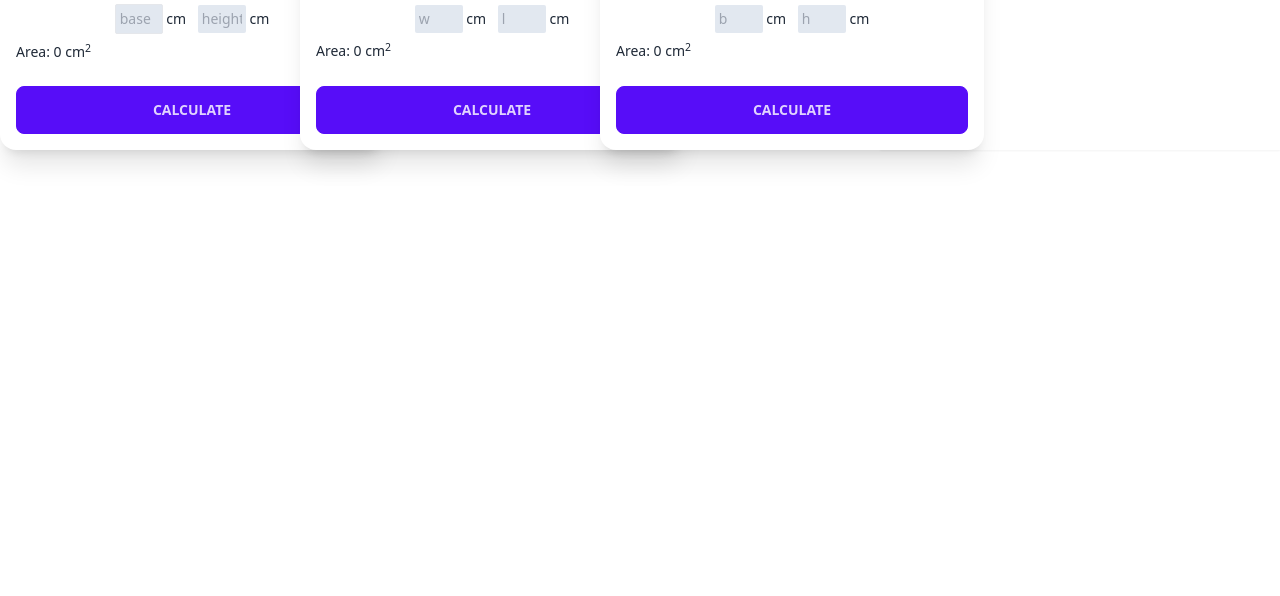
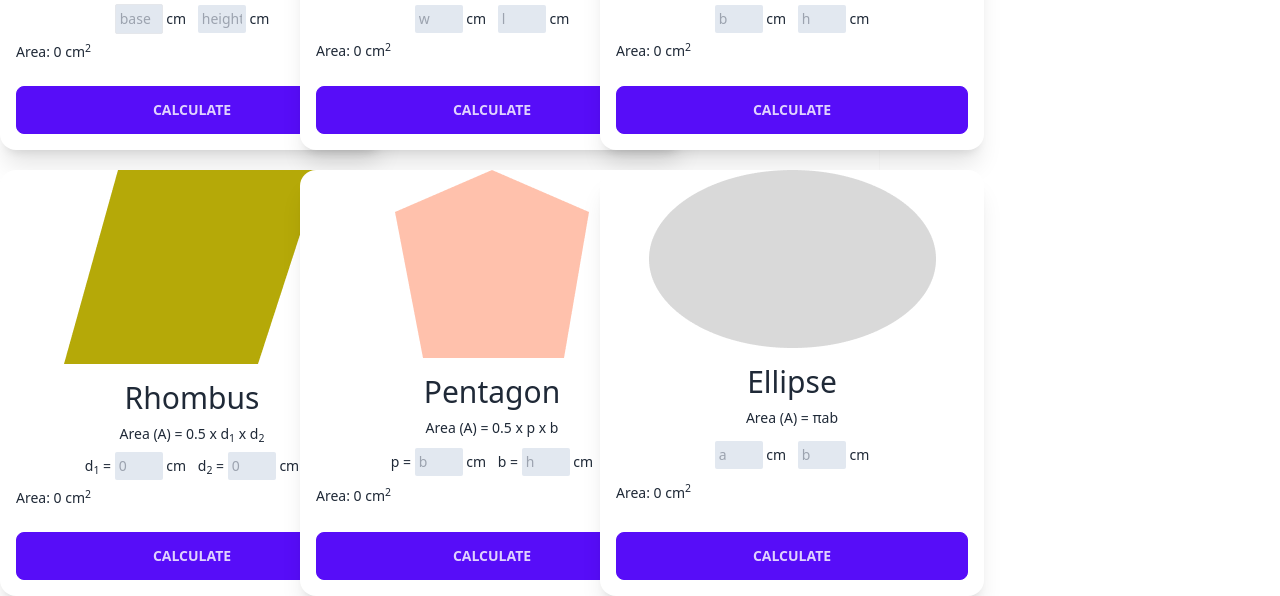
Before and after one commit to ashiqee/geometry-genius, a plain HTML site: page index.html in a window 1280 px wide. Shown: the part 358-954 px from the top of the page. Before the commit the page ends 800 px from the top, so only its background shows below. Drawn offline with nearby package versions, Linux system fonts and the light colour scheme.

Commit message:
Ellipse Done

```diff
--- a/JS/area-calculator.js
+++ b/JS/area-calculator.js
@@ -67,3 +67,45 @@ function calculateParallelogramArea() {
   const textElement = document.getElementById("parallelogram-area");
   textElement.innerText = parallelogramArea;
 }
+
+//---Rhombus cal---------
+
+function calculateRhombusArea() {
+  const d1 = getInputValue("rhombus-d1");
+
+  const d2 = getInputValue("rhombus-d2");
+
+  //calculate
+
+  const rhombusArea = 0.5 * d1 * d2;
+
+  //set value function call
+  setTextElement("rhombus-area", rhombusArea);
+}
+
+//--------Pentagon------------
+
+function calculatePentagonArea() {
+  const p = getInputValue("pentagon-p");
+  const h = getInputValue("pentagon-height");
+
+  //cal
+
+  const pentagonArea = 0.5 * p * h;
+
+  //set value show
+  setTextElement("pentagon-area", pentagonArea);
+}
+
+//------------Ellipse-----
+
+function calculateEllipseArea() {
+  const a = getInputValue("ellipse-a");
+  const b = getInputValue("ellipse-b");
+
+  //cal
+  const ellipseArea = Math.PI * a * b;
+
+  // set value
+  setTextElement("ellipse-area", ellipseArea);
+}
--- /dev/null
+++ b/JS/utilites.js
@@ -0,0 +1,16 @@
+//reuseable function
+
+//get input data
+function getInputValue(fieldId) {
+  const inputField = document.getElementById(fieldId);
+  const inputValueText = inputField.value;
+  const value = parseFloat(inputValueText);
+  return value;
+}
+
+// set view value
+
+function setTextElement(elementId, areaValue) {
+  const textElement = document.getElementById(elementId);
+  textElement.innerText = areaValue;
+}
--- a/index.html
+++ b/index.html
@@ -89,7 +89,7 @@
               </div>
             </div>
           </div>
-          <!-- card-three    n n-->
+          <!-- parallelogram card-three    n n-->
           <div class="card card-compact w-96 bg-base-100 shadow-xl">
             <figure><img src="images/parallelogram.png" alt="Shoes" /></figure>
             <div class="card-body text-center">
@@ -124,11 +124,120 @@
               </div>
             </div>
           </div>
+          <!-- Rhombus card-four    n n-->
+          <div class="card card-compact w-96 bg-base-100 shadow-xl">
+            <figure><img src="images/rhombus.png" alt="Shoes" /></figure>
+            <div class="card-body text-center">
+              <h2 class="text-3xl text-center">Rhombus</h2>
+              <p>Area (A) = 0.5 x d<sub>1</sub> x d<sub>2</sub></p>
+              <p>
+                <span>d<sub>1</sub> = </span>
+                <input
+                  class="w-12 bg-slate-200 p-1 rounded-sm"
+                  placeholder="0"
+                  type="text"
+                  name=""
+                  id="rhombus-d1" />
+                <span class="pr-2">cm</span>
+                <span>d<sub>2</sub> = </span>
+                <input
+                  class="w-12 bg-slate-200 p-1 rounded-sm"
+                  placeholder="0"
+                  type="text"
+                  name=""
+                  id="rhombus-d2" />
+                <span>cm</span>
+              </p>
+              <p class="text-left">
+                Area: <span id="rhombus-area">0</span> cm<sup>2</sup>
+              </p>
+              <div class="card-actions justify-center mt-4">
+                <button
+                  class="btn btn-primary w-full"
+                  onclick="calculateRhombusArea()">
+                  Calculate
+                </button>
+              </div>
+            </div>
+          </div>
+          <!-- Pentagon card-five    n n-->
+          <div class="card card-compact w-96 bg-base-100 shadow-xl">
+            <figure><img src="images/pentagon.png" alt="Shoes" /></figure>
+            <div class="card-body text-center">
+              <h2 class="text-3xl text-center">Pentagon</h2>
+              <p>Area (A) = 0.5 x p x b</p>
+              <p>
+                <span>p = </span>
+                <input
+                  class="w-12 bg-slate-200 p-1 rounded-sm"
+                  placeholder="b"
+                  type="text"
+                  name=""
+                  id="pentagon-p" />
+                <span class="pr-2">cm</span>
+
+                <span>b = </span>
+                <input
+                  class="w-12 bg-slate-200 p-1 rounded-sm"
+                  placeholder="h"
+                  type="text"
+                  name=""
+                  id="pentagon-height" />
+                <span>cm</span>
+              </p>
+              <p class="text-left">
+                Area: <span id="pentagon-area">0</span> cm<sup>2</sup>
+              </p>
+              <div class="card-actions justify-center mt-4">
+                <button
+                  class="btn btn-primary w-full"
+                  onclick="calculatePentagonArea()">
+                  Calculate
+                </button>
+              </div>
+            </div>
+          </div>
+          <!-- Ellipse card-Six    n n-->
+          <div class="card card-compact w-96 bg-base-100 shadow-xl">
+            <figure><img src="images/ellipse.png" alt="Shoes" /></figure>
+            <div class="card-body text-center">
+              <h2 class="text-3xl text-center">Ellipse</h2>
+              <p>Area (A) = &pi;ab</p>
+              <p>
+                <input
+                  class="w-12 bg-slate-200 p-1 rounded-sm"
+                  placeholder="a"
+                  type="text"
+                  name=""
+                  id="ellipse-a" />
+                <span class="pr-2">cm</span>
+
+                <input
+                  class="w-12 bg-slate-200 p-1 rounded-sm"
+                  placeholder="b"
+                  type="text"
+                  name=""
+                  id="ellipse-b" />
+                <span>cm</span>
+              </p>
+              <p class="text-left">
+                Area: <span id="ellipse-area">0</span> cm<sup>2</sup>
+              </p>
+              <div class="card-actions justify-center mt-4">
+                <button
+                  class="btn btn-primary w-full"
+                  onclick="calculateEllipseArea()">
+                  Calculate
+                </button>
+              </div>
+            </div>
+          </div>
         </div>
         <!-- area calculator  -->
         <div class="text-4xl w-[400px] shadow-sm"><h2>Area Calculate</h2></div>
       </div>
     </main>
+    <script src="JS/utilites.js"></script>
     <script src="JS/area-calculator.js"></script>
   </body>
 </html>
```
